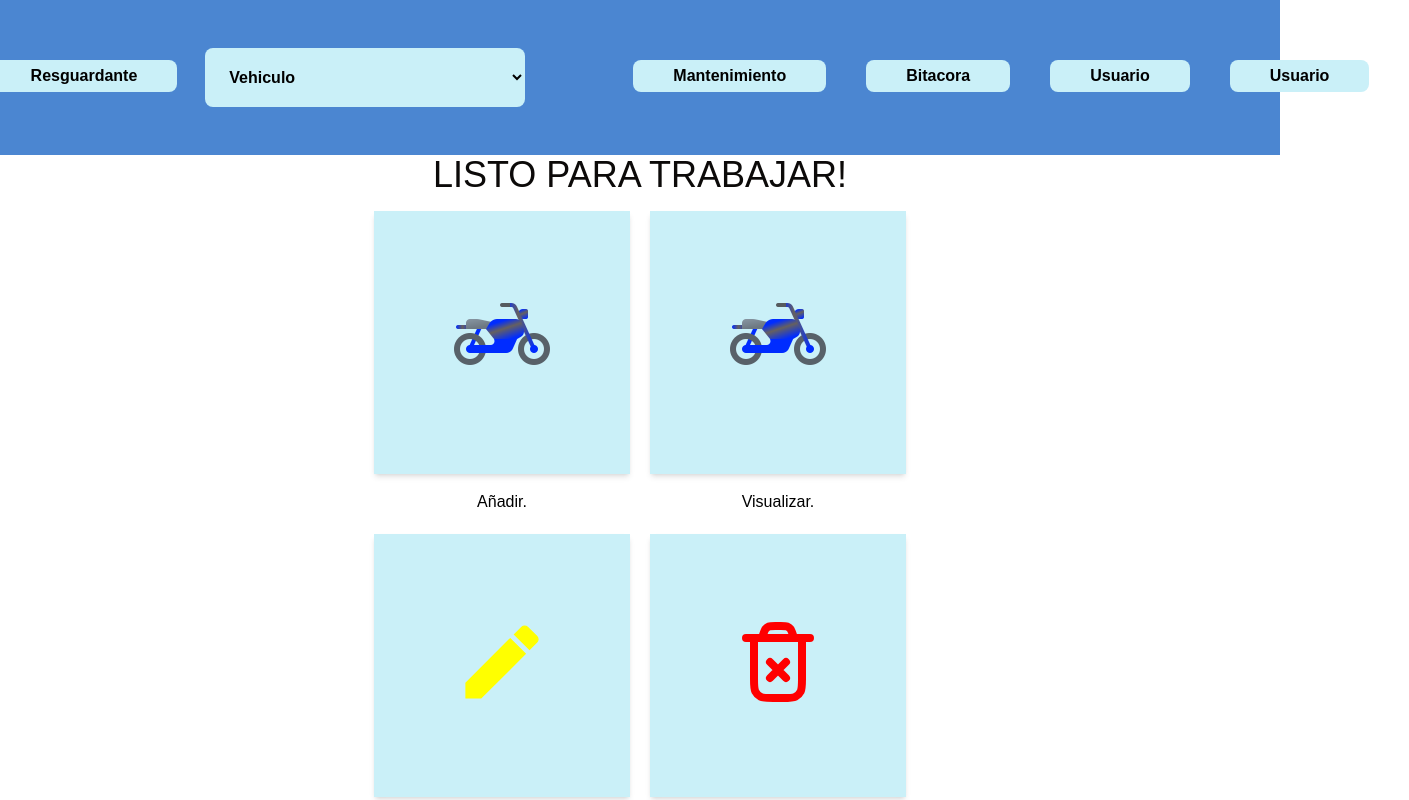
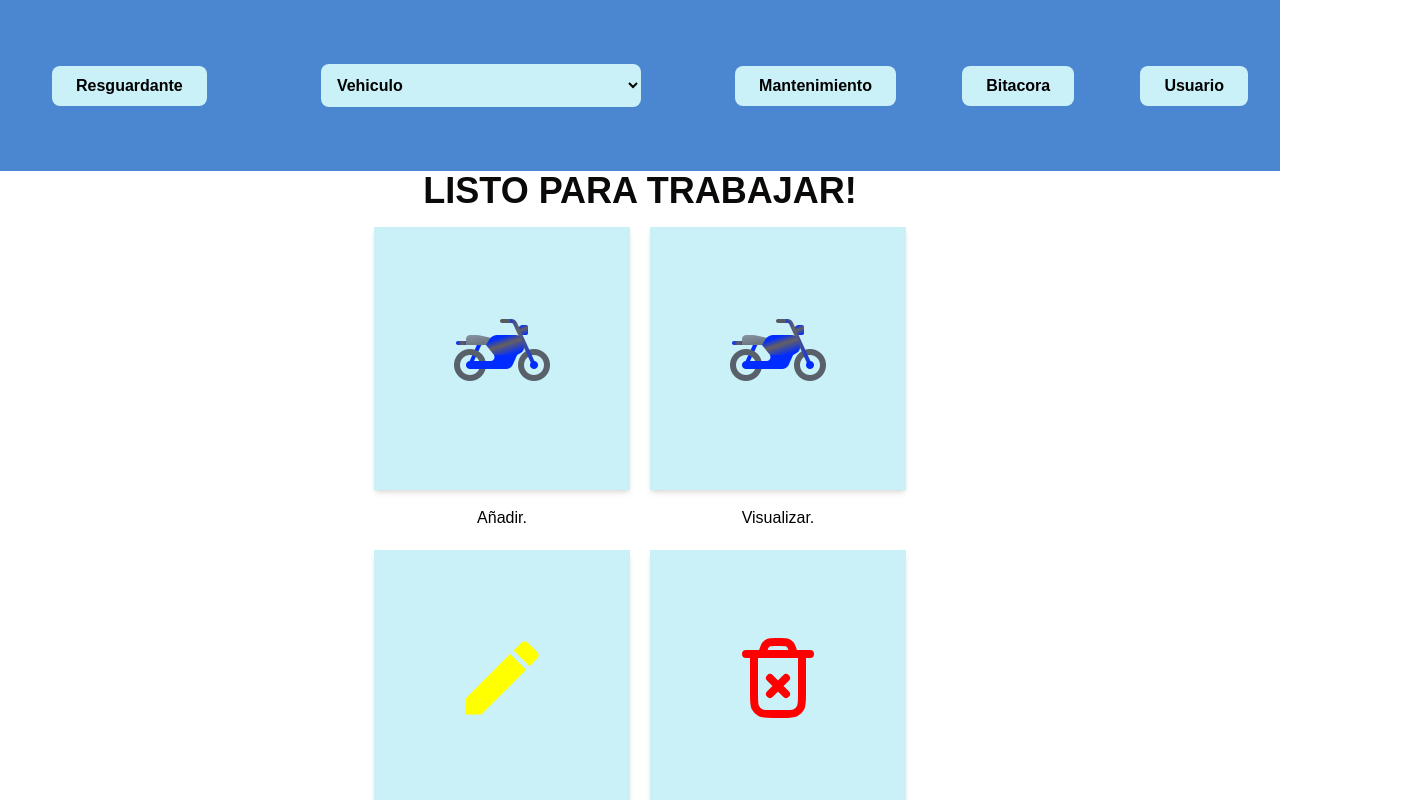
Before and after one commit to Esparrago23/Luputechno, a React (Vite) app: page /Vehicules in a window 1280 px wide. Shown: the top 800 px of the page, 1409 px wide, since content can reach past the window. Built offline with nearby package versions, Linux system fonts and the light colour scheme.

Commit message:
VISTAS ARREGLADAS PT2

```diff
--- a/src/components/atoms/SelectNavbar.jsx
+++ b/src/components/atoms/SelectNavbar.jsx
@@ -5,7 +5,7 @@ function SelectNavbar({opcion1,opcion2,opcion3, opcion4, opcion5}) {
     return (
         <div className="flex flex-row m-5 ">
 
-        <select name="select" className="p-5 m-2 rounded-lg font-bold text-black w-80 bg-azulIntegradorClaro p">
+        <select name="select" className="p-3 m-2 rounded-lg font-bold text-black w-80 bg-azulIntegradorClaro p">
 
             <option className="p-5 m-4 font-bold text-black rounded-full  bg-azulIntegradorClaro w-80 " value="value1" selected>{opcion1}</option>
 
--- a/src/components/molecules/Principal.jsx
+++ b/src/components/molecules/Principal.jsx
@@ -5,8 +5,8 @@ import Button_icons from "../atoms/Button_icons";
 function Principal(props) {
     return (
         <div className="flex flex-col items-center space-y-4">
-            <div className="p-20 shadow-md ro-unded-lg bg-boton-icons">
-                <Button_icons onClick={props.onClick}>
+            <div onClick={props.onClick} className="p-20 shadow-md ro-unded-lg bg-boton-icons">
+                <Button_icons>
                     <Img image={props.image} />
                 </Button_icons>
             </div>
--- a/src/components/molecules/navbar.jsx
+++ b/src/components/molecules/navbar.jsx
@@ -1,29 +1,55 @@
 import { useNavigate } from "react-router-dom";
 import Button from "../atoms/Button";
-import Select from "../atoms/Select"
 import SelectNavbar from "../atoms/SelectNavbar";
+
 function Navbar() {
   const navigate = useNavigate();
 
   const handlerClick = (e) => {
     navigate("/");
   };
+
   return (
     <div className="bg-azulIntegrador">
-      <nav className="flex justify-center ...">
-        <ul className="flex flex-row ... ">
-          <li  className="m-5"><div><Button className="w-full py-1 rounded-lg bg-azulIntegradorClaro text-black font-bold  m-10" title={"Resguardante"}></Button></div></li>
-
-          <li className="m-5"><SelectNavbar opcion5 = "Vehiculo" opcion1="Gasolina: Vehiculo" opcion2="Diesel: Vehiculo" opcion3="Motos: Vehiculo" opcion4="Comodatos: Vehiculo"></SelectNavbar></li>
-
-
-          <li className="m-5"><Button className="w-full py-1 rounded-lg bg-azulIntegradorClaro text-black font-bold m-10" title={"Mantenimiento"}></Button></li>
-          <li className="m-5"><Button className="w-full py-1 rounded-lg bg-azulIntegradorClaro text-black font-bold m-10" title={"Bitacora"}></Button></li>
-          <li className="m-5"><Button className="w-full py-1 rounded-lg bg-azulIntegradorClaro text-black  font-bold m-10" title={"Usuario"}></Button></li>
-          <li className="m-5"><Button className="w-full py-1 rounded-lg bg-azulIntegradorClaro text-black  font-bold m-10" title={"Usuario"}></Button></li>
+      <nav className="flex justify-between items-center max-w-7xl mx-auto py-4 px-8">
+        <ul className="flex flex-row items-center space-x-8 w-full justify-between">
+          <li className="m-5">
+            <Button
+              className="py-2 px-6 rounded-lg bg-azulIntegradorClaro text-black font-bold"
+              title={"Resguardante"}
+            />
+          </li>
+          <li className="m-5">
+            <SelectNavbar
+              opcion5="Vehiculo"
+              opcion1="Gasolina: Vehiculo"
+              opcion2="Diesel: Vehiculo"
+              opcion3="Motos: Vehiculo"
+              opcion4="Comodatos: Vehiculo"
+            />
+          </li>
+          <li className="m-5">
+            <Button
+              className="py-2 px-6 rounded-lg bg-azulIntegradorClaro text-black font-bold"
+              title={"Mantenimiento"}
+            />
+          </li>
+          <li className="m-5">
+            <Button
+              className="py-2 px-6 rounded-lg bg-azulIntegradorClaro text-black font-bold"
+              title={"Bitacora"}
+            />
+          </li>
+          <li className="m-5">
+            <Button
+              className="py-2 px-6 rounded-lg bg-azulIntegradorClaro text-black font-bold"
+              title={"Usuario"}
+            />
+          </li>
         </ul>
       </nav>
     </div>
   );
 }
+
 export default Navbar;
--- a/src/components/organisms/SectionMotos.jsx
+++ b/src/components/organisms/SectionMotos.jsx
@@ -55,7 +55,7 @@ function SectionMotos() {
         <>
             <div className="flex flex-col items-center justify-center">
                 <div className="mb-4 text-4xl text-center text-stone-950">
-                    <Label text="LISTO PARA TRABAJAR!" />
+                    <Label className="font-bold m-2" text="LISTO PARA TRABAJAR!" />
                 </div>
                 <div className="grid gap-5 grid-cols-2">
                     <Principal onClick={openModal} image={"Moto.png"} text="Añadir." />
@@ -88,8 +88,8 @@ function SectionMotos() {
                 <dialog ref={deleteModalRef} className="border-4 border-black bg-azulIntegradorClaro w-1/3">
                     <div className="flex justify-center flex-col">
                         <ModalEliminar currentPage={currentPage} />
-                        <button className="w-1/5 m-1 font-bold text-white bg-red-600 border p-4" onClick={closeDeleteModal}>Cerrar</button>
-                        <button className="w-1/5 m-1 font-bold text-white bg-red-600 border p-4" onClick={handleDelete}>Eliminar</button>
+                        <button className="w-1/5 m-1 font-bold text-white bg-red-600  rounded-lg p-4" onClick={handleDelete}>Eliminar</button>
+                        <button className="w-1/5 m-1 font-bold text-white bg-red-600  rounded-lg p-4" onClick={closeDeleteModal}>Cerrar</button>
                     </div>
                 </dialog>
 
```
